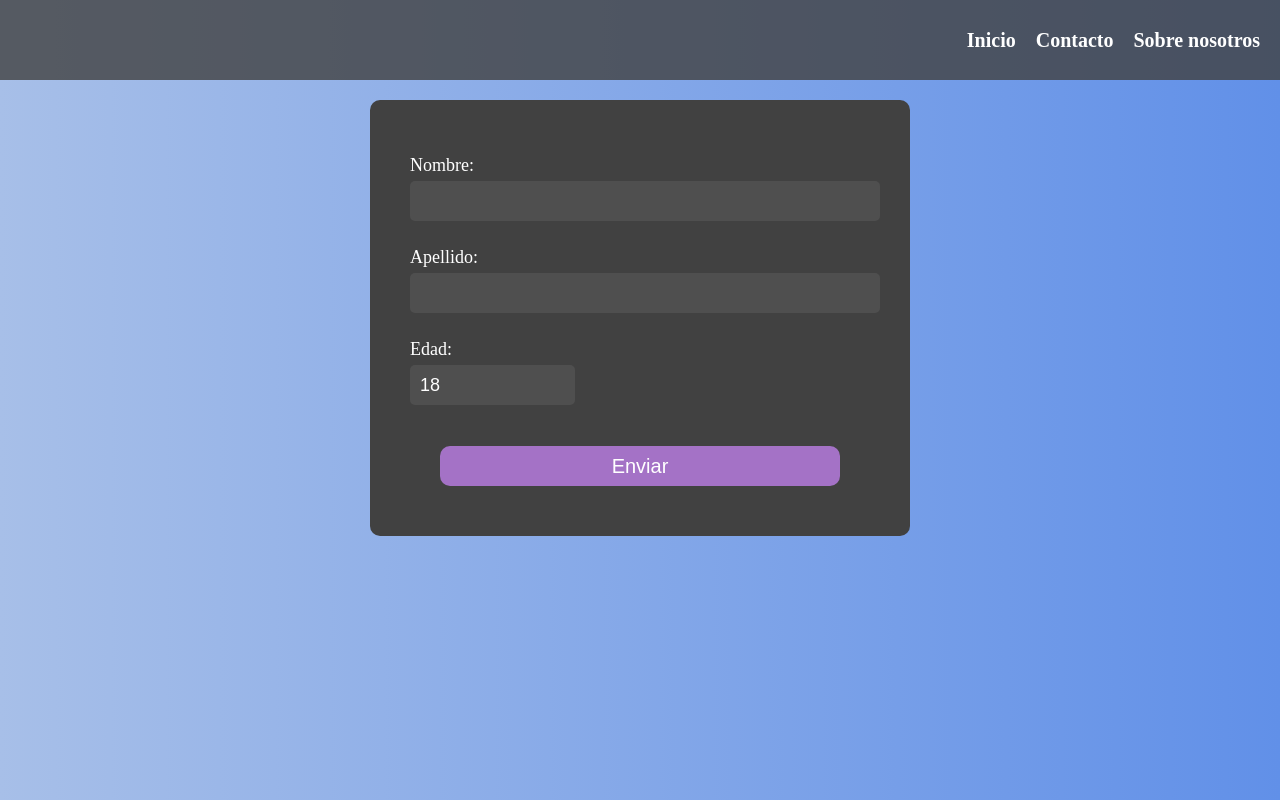
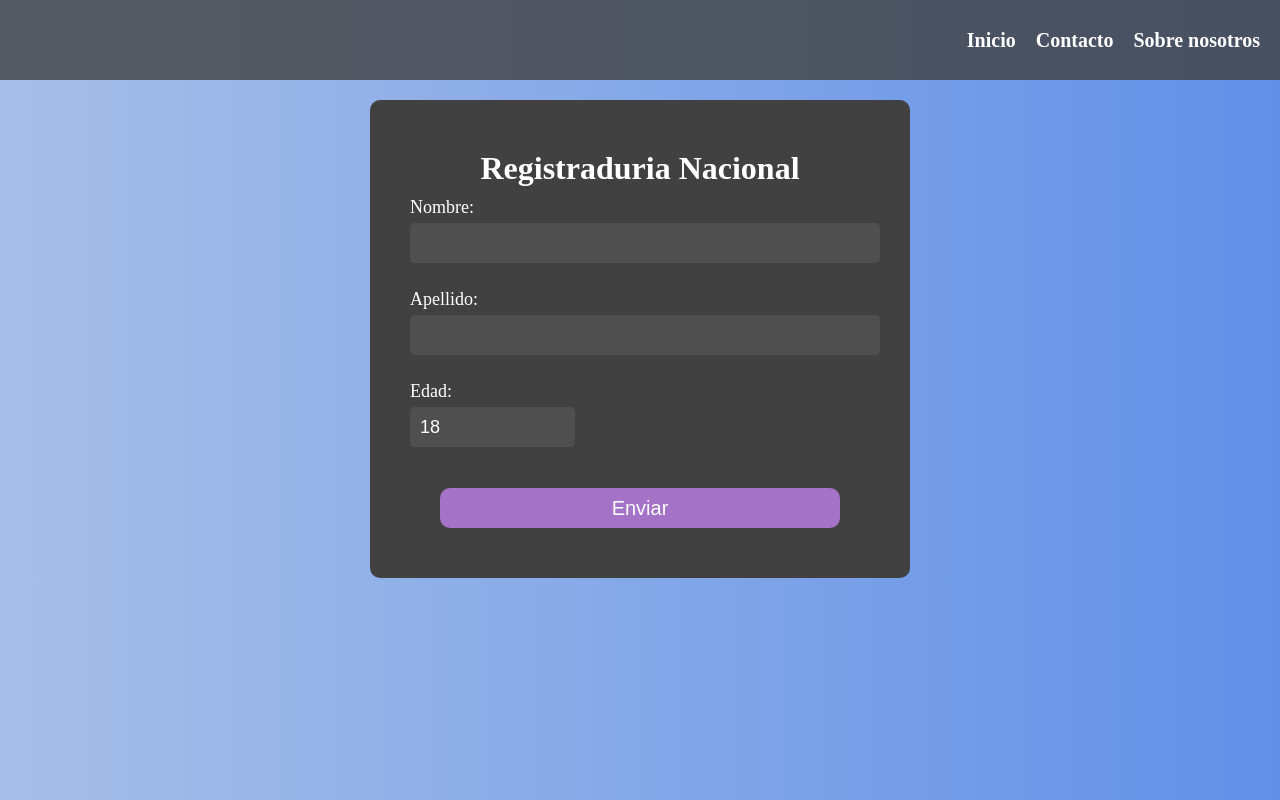
Before and after one commit to Alejvo/FormTest, a plain HTML site: page index.html in a window 1280 px wide. Drawn offline with Linux system fonts and the light colour scheme.

Commit message:
Update index.html

```diff
--- a/index.html
+++ b/index.html
@@ -15,6 +15,7 @@
         </ul>
     </nav>
     <form action="" class="form">
+        <h1>Registraduria Nacional</h1>
         <label for="nombre">Nombre:</label>
         <input type="text" name="nombre" id="nombre" class="form-input">
         <label for="apellido">Apellido:</label>
```
